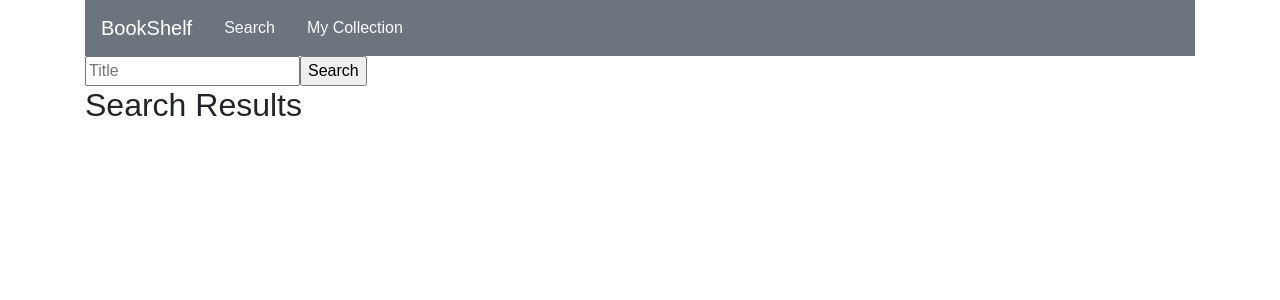
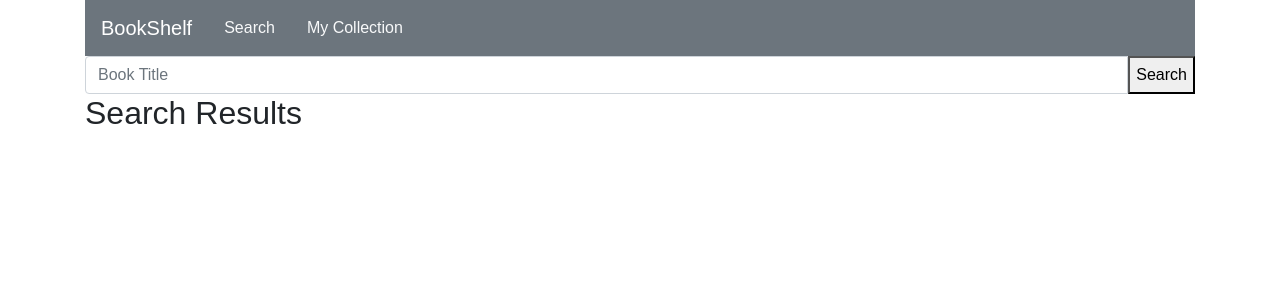
Before and after one commit to scliff6262/books-react-frontend, a React (Create React App) app in the folder client/: page /search in a window 1280 px wide. Shown: the top 300 px of the page. Built offline with nearby package versions, Linux system fonts and the light colour scheme.

Commit message:
formatted search bars in Collection and Search

```diff
--- a/client/src/Collection.js
+++ b/client/src/Collection.js
@@ -36,9 +36,9 @@ class Collection extends Component {
 
     if(this.props.myBooks.length > 0){
       return(
-        <div className="container">
+        <div>
           <form>
-            <input type="text" placeholder="Search Collection" onChange={this.handleChange}/>
+            <input type="text" className="form-control" placeholder="Search Collection" onChange={this.handleChange}/>
           </form>
           <h2>My Collection</h2>
           <ul>
--- a/client/src/Form.js
+++ b/client/src/Form.js
@@ -3,8 +3,10 @@ import React, { Component } from 'react';
 const Form = (props) => {
   return(
     <form onSubmit={props.handleSubmit}>
-      <input type='text' placeholder="Title" onChange={props.handleChange} value={props.state.searchTerm}/>
-      <input type='submit' value='Search'/>
+      <div className="input-group">
+        <input className="form-control" type='text' placeholder="Book Title" onChange={props.handleChange} value={props.state.searchTerm}/>
+        <button type='submit' value='Search'>Search</button>
+      </div>
     </form>
   )
 }
```
